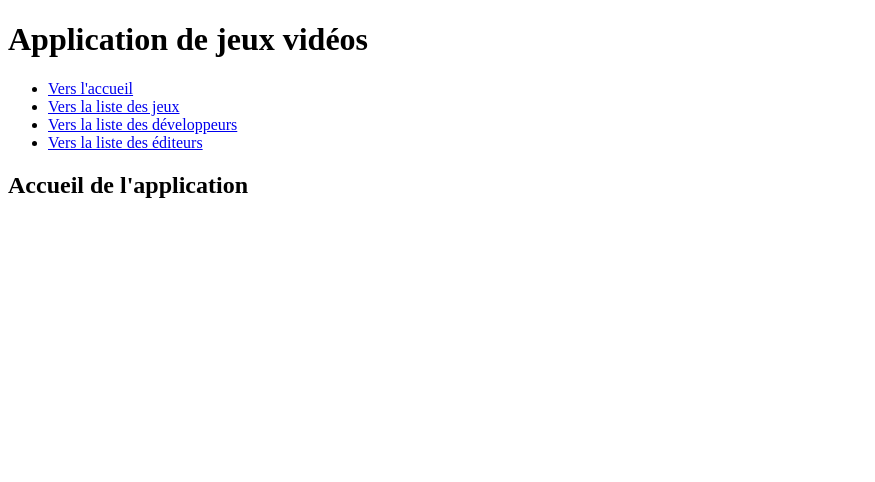
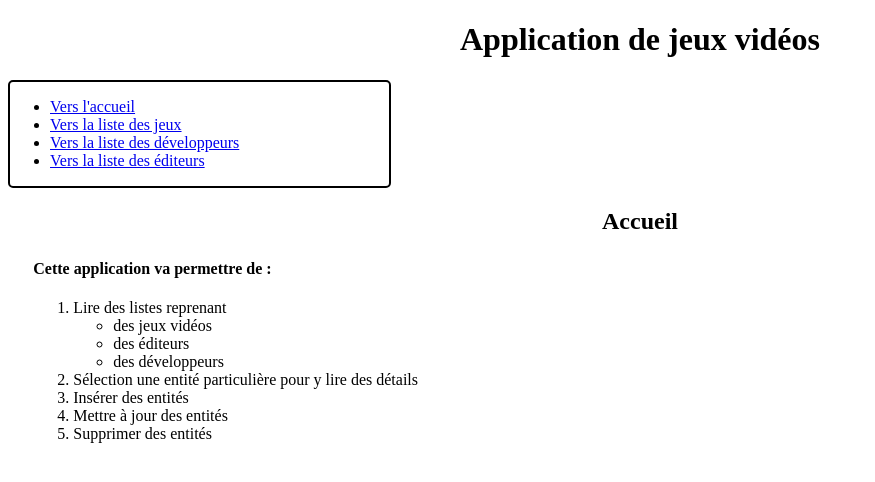
Before and after one commit to ManonKerrels/TP3, an Angular app: page /accueil in a window 1280 px wide. Shown: the top 482 px of the page, without its empty margins (0-875 px from the left). Built offline with nearby package versions, Linux system fonts and the light colour scheme.

Commit message:
CSS
+game
+developer
+editor

```diff
--- a/src/app/app.component.css
+++ b/src/app/app.component.css
@@ -0,0 +1,9 @@
+h1{
+    text-align: center;
+}
+
+.nav{
+    border: 2px black solid;
+    max-width: 30%;
+    border-radius: 5px;
+}
--- a/src/app/app.component.html
+++ b/src/app/app.component.html
@@ -1,6 +1,6 @@
 <h1>Application de jeux vidéos</h1>
 
-<nav>
+<nav class="nav">
     <ul>
         <li><a routerLink="/accueil">Vers l'accueil</a></li>
         <li><a routerLink="/game">Vers la liste des jeux</a></li>
--- a/src/app/components/accueil/accueil.component.css
+++ b/src/app/components/accueil/accueil.component.css
@@ -0,0 +1,8 @@
+h2{
+    text-align: center;
+}
+
+.intro{
+    text-align: justify;
+    margin: 2%;
+}
--- a/src/app/components/accueil/accueil.component.html
+++ b/src/app/components/accueil/accueil.component.html
@@ -1,3 +1,17 @@
-<h2>Accueil de l'application</h2>
+<h2>Accueil</h2>
 
-<router-outlet></router-outlet>
+<div class="intro">
+    <h4>Cette application va permettre de :</h4>
+    <ol>
+        <li>Lire des listes reprenant </li>
+        <ul>
+            <li>des jeux vidéos</li>
+            <li>des éditeurs</li>
+            <li>des développeurs</li>
+        </ul>
+        <li>Sélection une entité particulière pour y lire des détails</li>
+        <li>Insérer des entités</li>
+        <li>Mettre à jour des entités</li>
+        <li>Supprimer des entités</li>
+    </ol>
+</div>
--- a/src/app/components/developer/developer.component.css
+++ b/src/app/components/developer/developer.component.css
@@ -0,0 +1,18 @@
+h3{
+    text-align: center;
+}
+
+.developer{
+    margin: 2%;
+    padding: 1%;
+    display: flex;
+    flex-direction: row;
+    justify-content: space-around;
+}
+
+#entity{
+    border: 1px solid black;
+    border-radius: 15px;
+    padding: 2%;
+    max-width: 30%;
+}
--- a/src/app/components/developer/developer.component.html
+++ b/src/app/components/developer/developer.component.html
@@ -1,8 +1,10 @@
 <h3>Liste des développeurs</h3>
 
-<div *ngFor="let developer of developers">
-    <p>Id : {{ developer.id }} </p>
-    <p>Name : {{ developer.name }} </p>
-    <p>Parent Company : {{ developer.parentCompany }} </p>
-    <p>Creation date : {{ developer.creationDate }} </p>
+<div class="developer">
+    <div *ngFor="let developer of developers" id="entity">
+        <p>Id : {{ developer.id }} </p>
+        <p>Name : {{ developer.name }} </p>
+        <p>Parent Company : {{ developer.parentCompany }} </p>
+        <p>Creation date : {{ developer.creationDate }} </p>
+    </div>
 </div>
--- a/src/app/components/editor/editor.component.css
+++ b/src/app/components/editor/editor.component.css
@@ -0,0 +1,18 @@
+h3{
+    text-align: center;
+}
+
+.editor{
+    margin: 2%;
+    padding: 1%;
+    display: flex;
+    flex-direction: row;
+    justify-content: space-around;
+}
+
+#entity{
+    border: 1px solid black;
+    border-radius: 15px;
+    padding: 2%;
+    max-width: 30%;
+}
--- a/src/app/components/editor/editor.component.html
+++ b/src/app/components/editor/editor.component.html
@@ -1,8 +1,10 @@
 <h3>Liste des éditeurs</h3>
 
-<div *ngFor="let editor of editors">
-    <p>Id : {{ editor.id }} </p>
-    <p>Name : {{ editor.name }} </p>
-    <p>Parent company : {{ editor.parentCompany }} </p>
-    <p>Creation date : {{ editor.creationDate }} </p>
+<div class="editor">
+    <div *ngFor="let editor of editors" id="entity">
+        <p>Id : {{ editor.id }} </p>
+        <p>Name : {{ editor.name }} </p>
+        <p>Parent company : {{ editor.parentCompany }} </p>
+        <p>Creation date : {{ editor.creationDate }} </p>
+    </div>
 </div>
--- a/src/app/components/game/game.component.css
+++ b/src/app/components/game/game.component.css
@@ -0,0 +1,18 @@
+h3{
+    text-align: center;
+}
+
+.game{
+    margin: 2%;
+    padding: 1%;
+    display: flex;
+    flex-direction: row;
+    justify-content: space-around;
+}
+
+#entity{
+    border: 1px solid black;
+    border-radius: 15px;
+    padding: 2%;
+    max-width: 30%;
+}
--- a/src/app/components/game/game.component.html
+++ b/src/app/components/game/game.component.html
@@ -1,6 +1,7 @@
 <h3>Liste des jeux disponibles</h3>
 
-<div *ngFor="let game of games">
+<div class="game">
+    <div *ngFor="let game of games" id="entity">
         <p>Id : {{ game.id }} </p>
         <p>Title : {{ game.title }} </p>
         <p>Release date : {{ game.releaseDate }} </p>
@@ -8,3 +9,4 @@
         <p>Portage : {{ game.portage }} </p>
         <p>Get a licence : {{ game.licence }} </p>
     </div>
+</div>
--- a/src/styles.css
+++ b/src/styles.css
@@ -1 +1,3 @@
-/* You can add global styles to this file, and also import other style files */
+/* * {
+    background-color: rgb(218, 214, 214);
+} */
```
Lines whose indentation alone changed are shown as unchanged.
